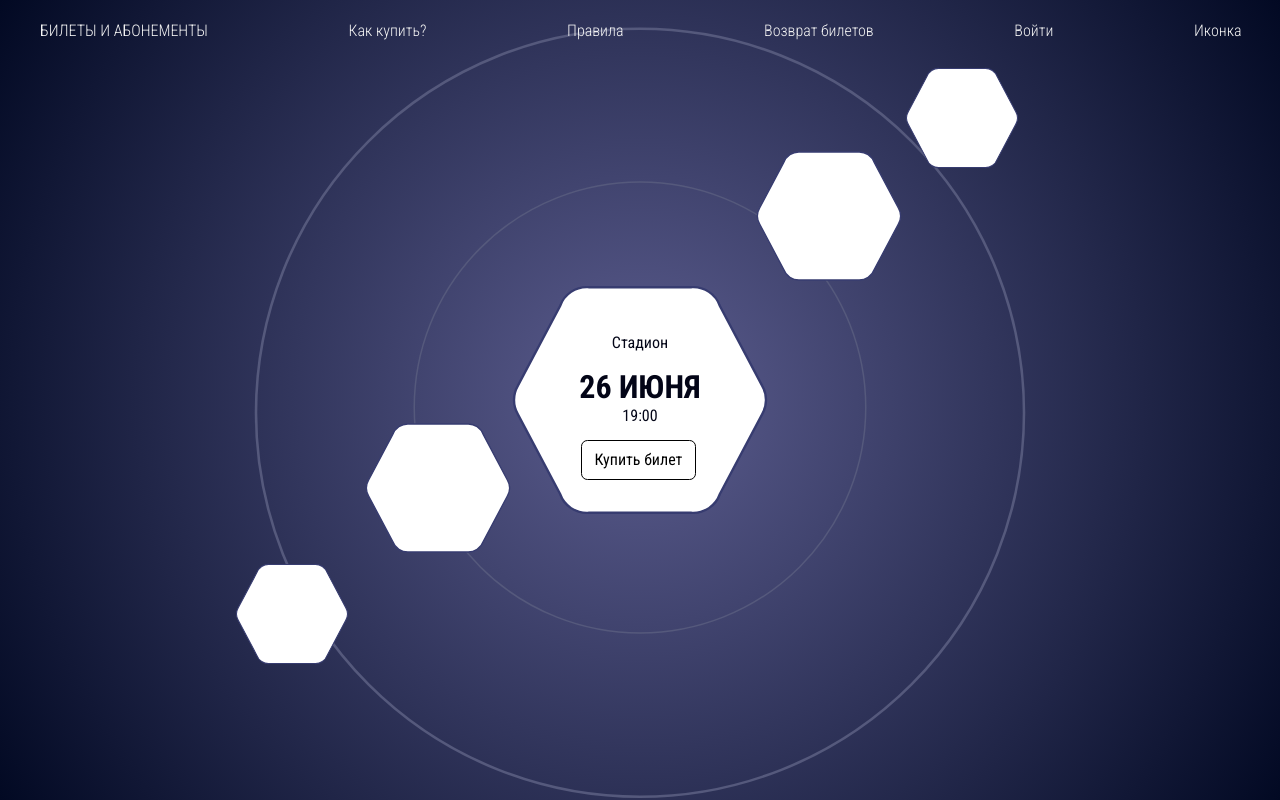
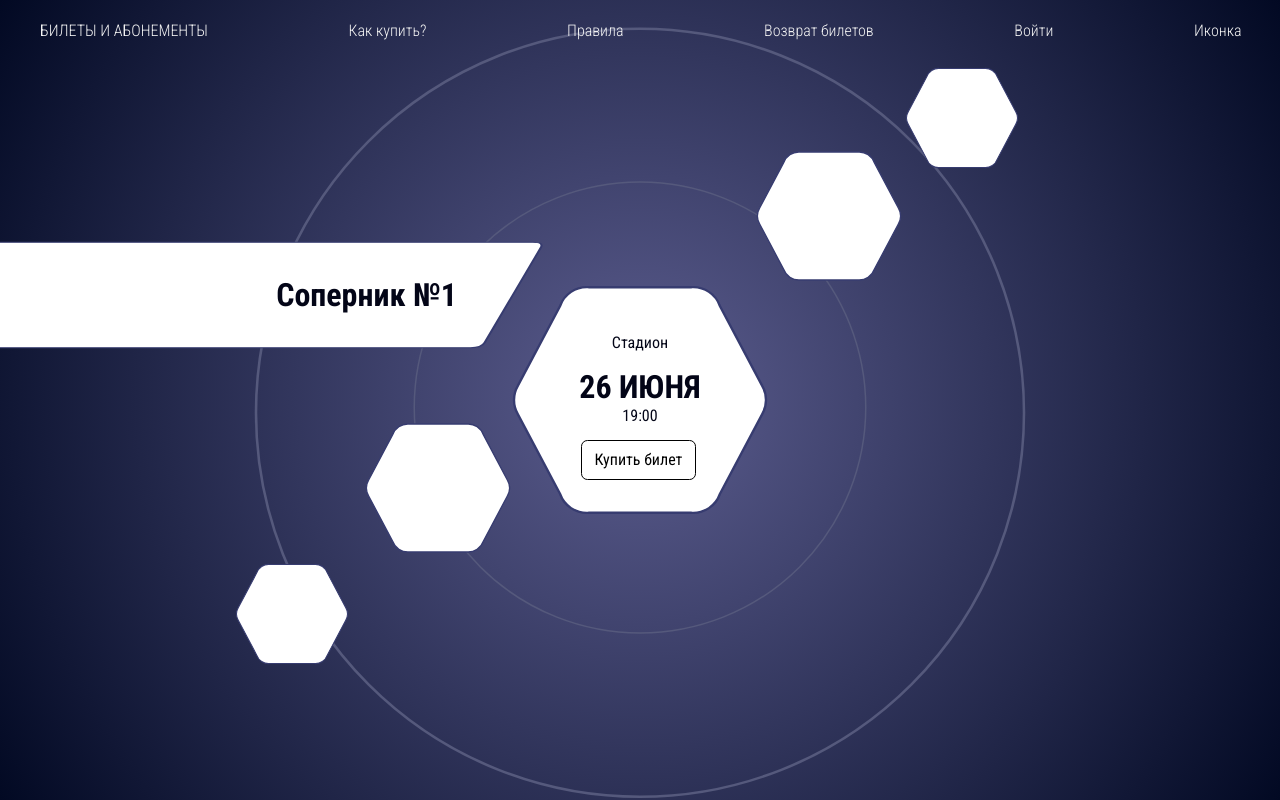
Before and after one commit to Lena-Ki/Interactive-hexagon-mainpage, a React (Create React App) app: page / in a window 1280 px wide. Built offline with nearby package versions, Linux system fonts and the light colour scheme.

Commit message:
team info rectangle added

```diff
--- /dev/null
+++ b/src/components/ClippedRectangle.js
@@ -0,0 +1,8 @@
+import React from 'react'
+import './clipped.css'
+
+export const ClippedRectangle = () => {
+  return (
+    <div className="cut-corner"></div>
+  )
+}
--- a/src/components/MainContent.js
+++ b/src/components/MainContent.js
@@ -1,14 +1,15 @@
 import React, { useState } from 'react'
 import { AppStore } from '../stores/AppStore'
+import { ClippedRectangle } from './ClippedRectangle'
 import { ReusableHex } from './HexItems/ReusableHex'
 import './maincontent.css'
+import './hexcontent.css';
 
 export const MainContent = () => {
 
   const [active, setActive] = useState(3)
 
   const renderHex = (active, device) => {
-    console.log(active, device)
     let Hexs = []
     for (let i = 0; i < 5; i++) {
       let classId = AppStore.states.classid[active - 1][i]
@@ -24,10 +25,20 @@ export const MainContent = () => {
     return Hexs
   }
 
+  const renderTeams = (active) => {
+    let team1 = AppStore.items[active - 1].team1
+    console.log(team1)
+    return (<span className="mainhex__date team1">{team1}</span>)
+  }
+
   return (
-    <div className="hex-container">
-      {renderHex(active, 'desktop')}
-    </div>
-
+    <>
+      <div className="cut-corner">
+        {renderTeams(active)}
+      </div>
+      <div className="hex-container">
+        {renderHex(active, 'desktop')}
+      </div>
+    </>
   )
 }
--- /dev/null
+++ b/src/components/clipped.css
@@ -0,0 +1,18 @@
+.cut-corner {
+  width: 50vw;
+  height: 10vw;
+  max-height: 110px;
+  display: flex;
+  justify-content: flex-end;
+  align-items: center;
+  position: absolute;
+  top: 30%;
+  left: -55px;
+  background: url(../clipped-rect.svg) no-repeat center;
+  background-size: 87% 100%;
+}
+
+.team1 {
+  position: relative;
+  right: 20%;
+}
```
Also changed, not shown: src/clipped-rect.svg (added), src/hexagon.svg.
